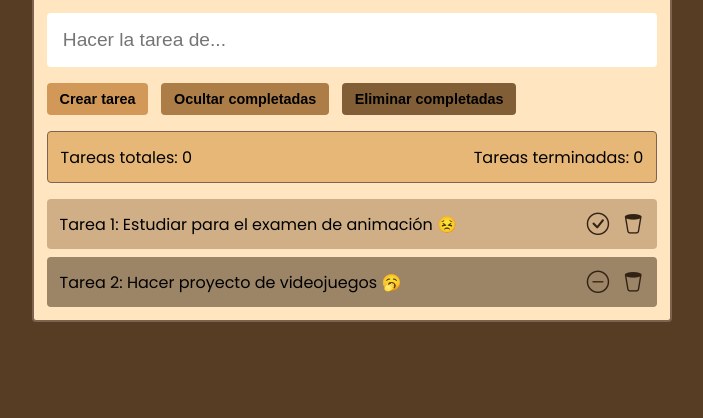
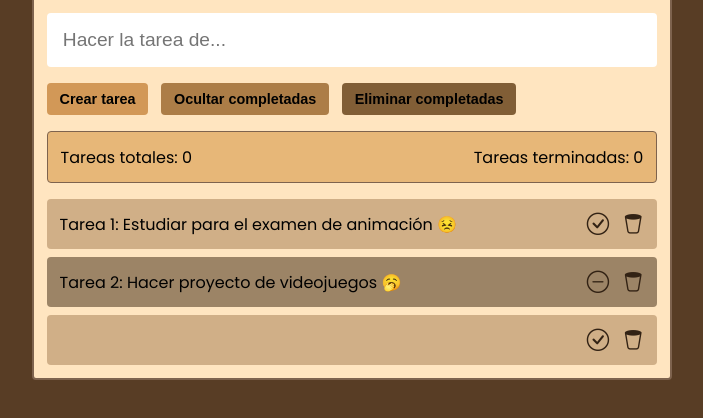
Before and after one commit to koretto777/Lista-tareas, a plain HTML site: page index.html in a window 1280 px wide. Both pictures are taken after a click on the button "Crear tarea". Shown: the part 110-528 px from the top of the page, without its empty margins (288-991 px from the left). Drawn offline with nearby package versions, Linux system fonts and the light colour scheme.

Commit message:
se creo la funcion de crear tarea y agregar tarea en js

```diff
--- a/index.html
+++ b/index.html
@@ -25,10 +25,11 @@
        <input
             type="text"
             class="tarea-entrada"
+            id="tareaEntrada"
             placeholder="Hacer la tarea de..."/>
 
         <div class="contenedor-botones">
-            <button class="boton boton-agregar">Crear tarea</button>
+            <button class="boton boton-agregar" id="botonAgregar">Crear tarea</button>
             <button class="boton boton-ocultar">Ocultar completadas</button>
             <button class="boton boton-eliminar">Eliminar completadas</button>
         </div>
@@ -38,7 +39,7 @@
             <p>Tareas terminadas: <span class="tareas-terminadas">0</span></p>
         </div>
 
-        <div class="contenedor-tareas">
+        <div class="contenedor-tareas" id="contenedorTareas">
 
             <!-- tarea 1 -->
             <div class="tarea">
--- a/script.js
+++ b/script.js
@@ -0,0 +1,47 @@
+/* referencias al documento del DOM */
+
+const tareaEntrada = document.getElementById("tareaEntrada");
+const botonAgregar = document.getElementById("botonAgregar");
+const contenedorTareas = document.getElementById("contenedorTareas");
+
+/* función para crear el elemento tarea */
+
+function crearElementoTarea (){
+    // crear los elementos de la tarea
+    const tareaContenedor = document.createElement("div");
+    const tareaTexto = document.createElement("p");
+    const iconosContenedor = document.createElement("div");
+    const iconoCompletada = document.createElement("i");
+    const iconoEliminar = document.createElement("i");
+
+    // crear la structura de la tarea
+    iconosContenedor.append(iconoCompletada, iconoEliminar);
+    tareaContenedor.append(tareaTexto, iconosContenedor);
+
+    // agregamos las clases a los elementos de la tarea
+    tareaContenedor.classList.add("tarea");
+    tareaTexto.classList.add("tarea-texto");
+    iconosContenedor.classList.add("tarea-iconos");
+    iconoCompletada.classList.add("bi", "bi-check-circle");
+    iconoEliminar.classList.add("bi", "bi-trash2");
+
+    // agregamos al texto del usuario
+    tareaTexto.innerText = tareaEntrada.value;
+
+    // retornamos la estructura de la tarea
+    return tareaContenedor;
+}
+
+/* escuchador */
+botonAgregar.addEventListener("click", agregarTarea);
+
+/* función para agragar la tarea */
+
+function agregarTarea() {
+    // traemos el elemento retornado por la funcion crearElementoTarea
+    const elementoTarea = crearElementoTarea();
+    contenedorTareas.append(elementoTarea);
+
+    // reiniciar el value del input
+    tareaEntrada.value  = "";
+}
```
